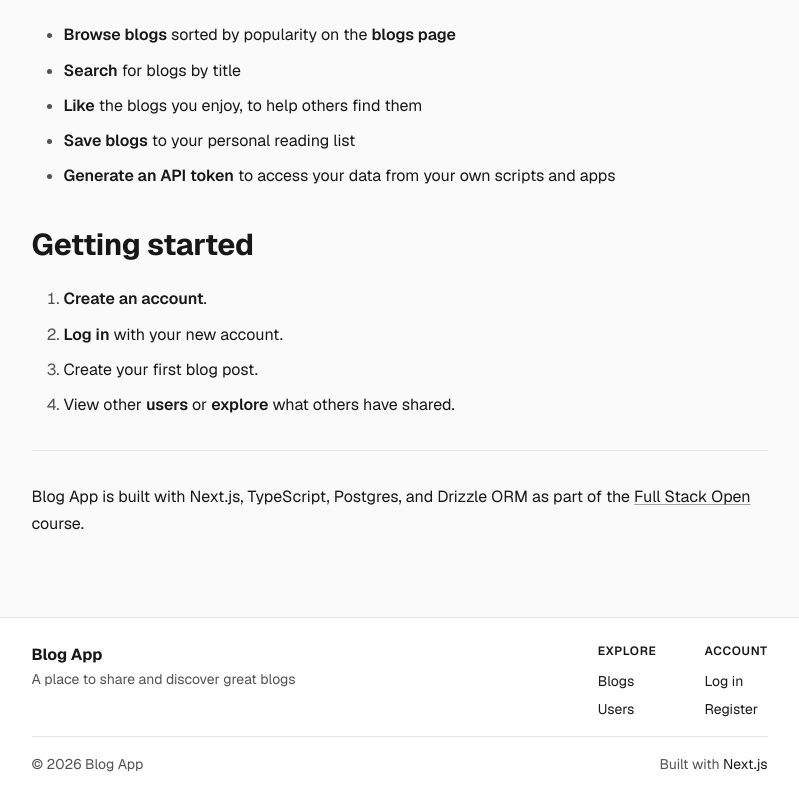
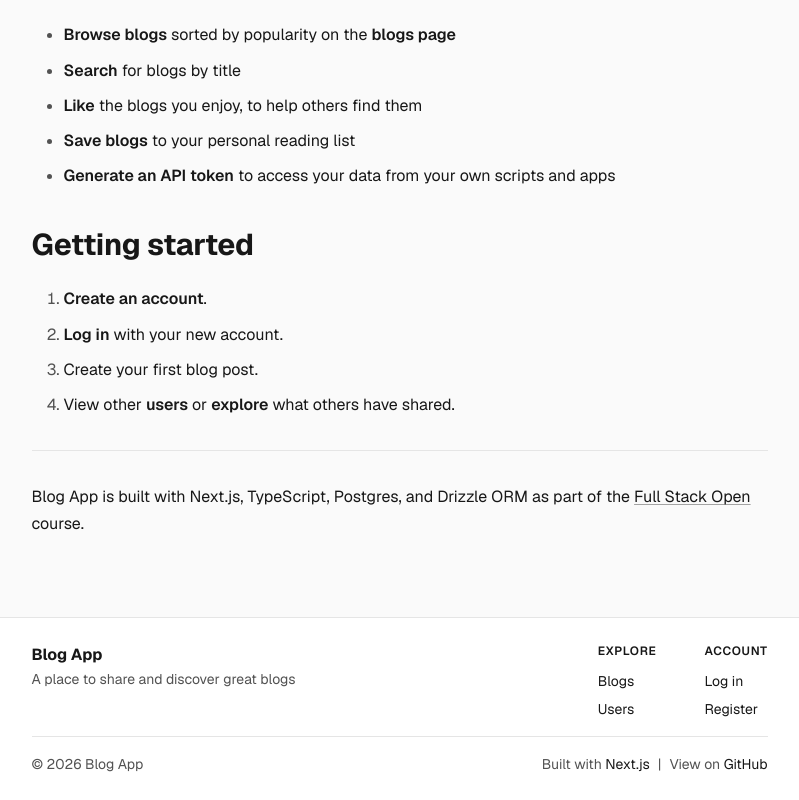
Before and after one commit to sjdumas/fso-blog-app, a Next.js app: page / in a window 1280 px wide. Shown: the part 286-1086 px from the top of the page, without its empty margins (233-1032 px from the left). Built offline with nearby package versions, Linux system fonts and the light colour scheme; no server answers.

Commit message:
feat: add GitHub repository link to footer

```diff
--- a/components/Footer.tsx
+++ b/components/Footer.tsx
@@ -52,6 +52,17 @@ export default function Footer() {
           <a href="https://nextjs.org" target="_blank" rel="noopener noreferrer">
             Next.js
           </a>
+          <span aria-hidden="true" className="mx-2 text-muted">
+            |
+          </span>
+          View on{" "}
+          <a
+            href="https://github.com/sjdumas/fso-blog-app"
+            target="_blank"
+            rel="noopener noreferrer"
+          >
+            GitHub
+          </a>
         </span>
       </p>
     </footer>
```
